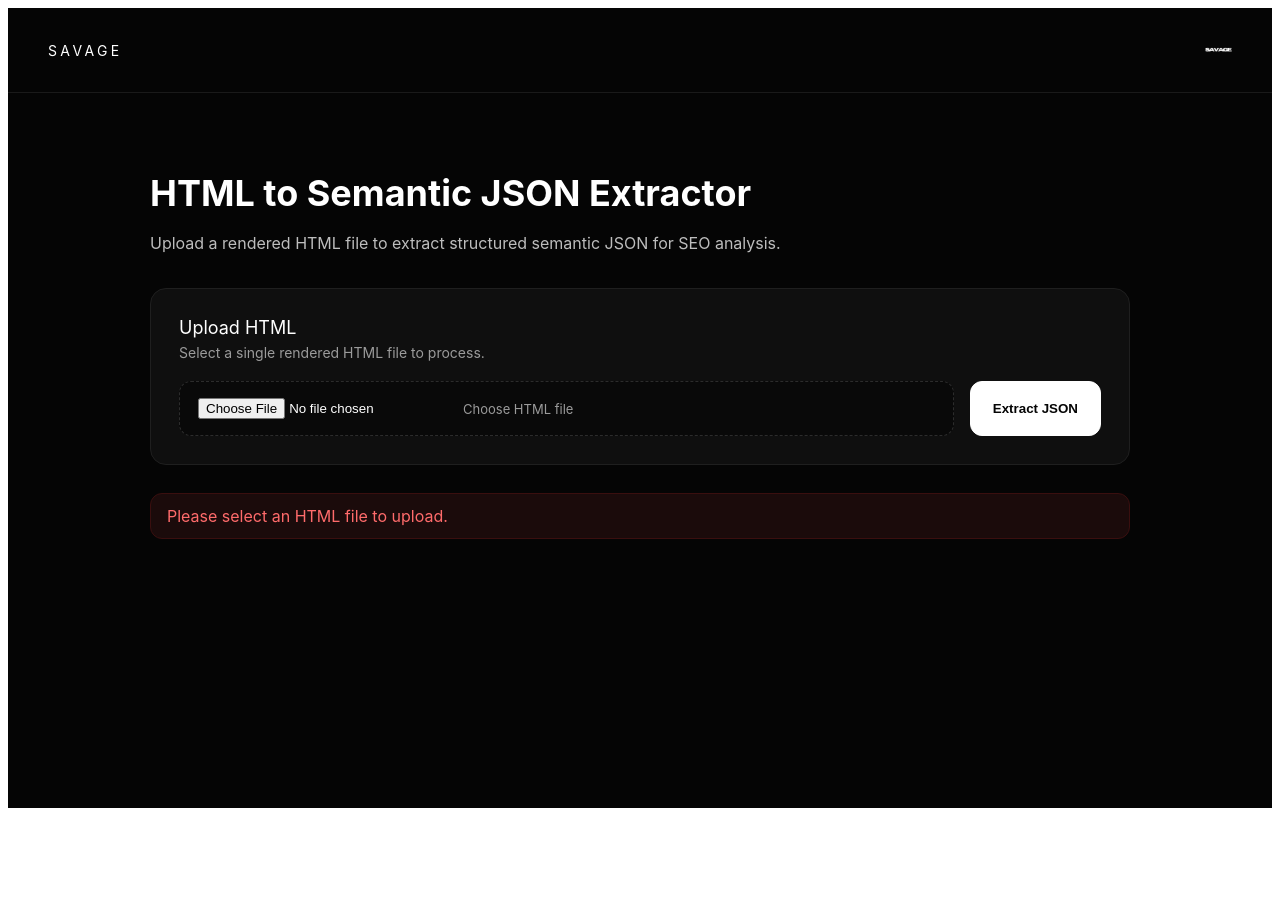
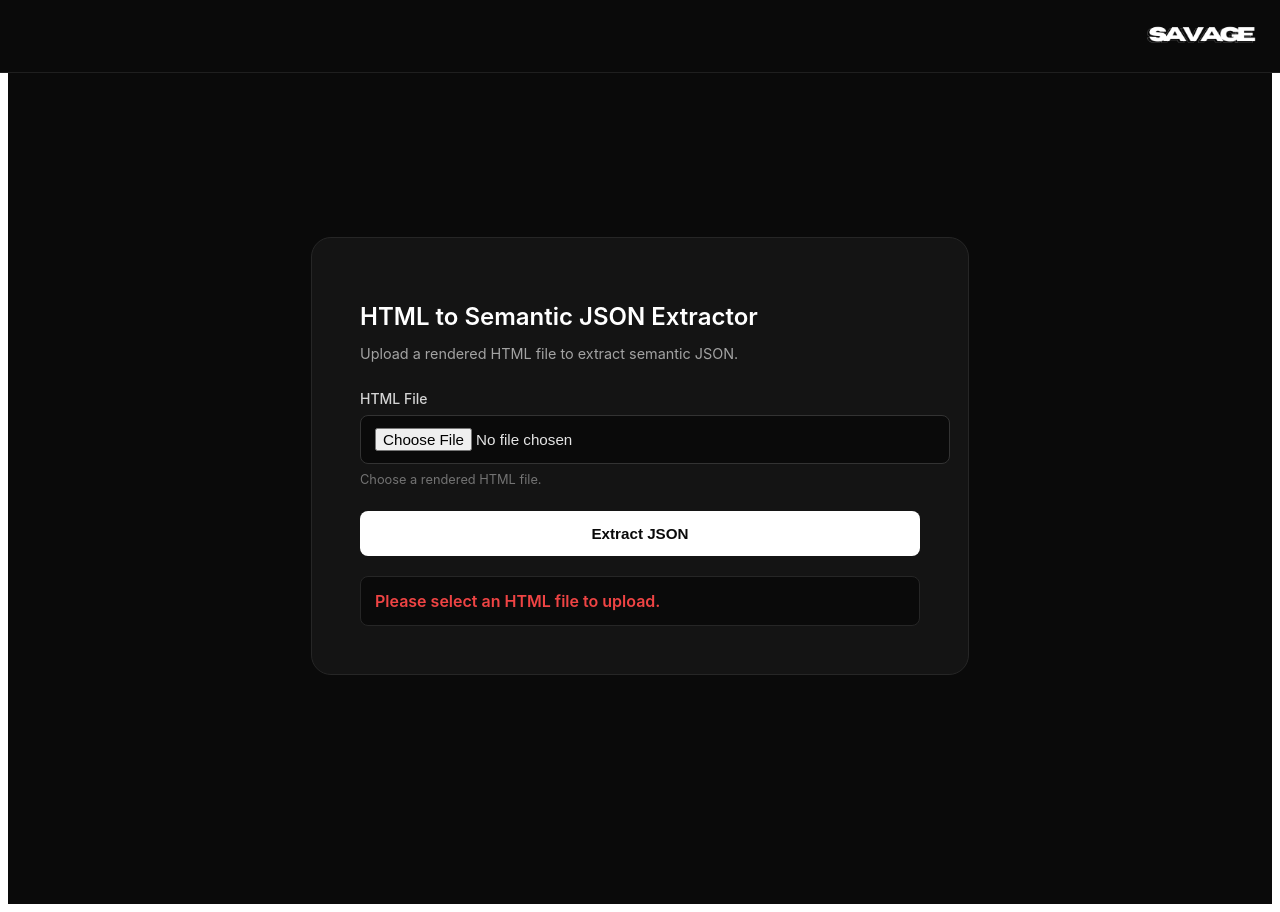
Before and after one commit to hr95savage/html-semantic-json-app, a Next.js app: page / in a window 1280 px wide. Both pictures are taken after a click on the button "Extract JSON". Before the commit the page ends 816 px from the top, so only its background shows below. Built offline with nearby package versions, Linux system fonts and the light colour scheme.

Commit message:
Match Screenshot Tool styling.

```diff
--- a/pages/index.tsx
+++ b/pages/index.tsx
@@ -58,106 +58,137 @@ export default function Home() {
     <div
       style={{
         minHeight: "100vh",
-        background: "#050505",
-        color: "#ffffff",
-        fontFamily: "Inter, system-ui, sans-serif"
+        background: "#0a0a0a",
+        color: "#e5e5e5",
+        fontFamily:
+          "Inter, -apple-system, BlinkMacSystemFont, 'Segoe UI', Roboto, sans-serif"
       }}
     >
       <header
         style={{
+          position: "fixed",
+          top: 0,
+          left: 0,
+          right: 0,
+          height: 72,
+          background: "#0a0a0a",
+          borderBottom: "1px solid #1f1f1f",
           display: "flex",
           alignItems: "center",
-          justifyContent: "space-between",
-          padding: "28px 40px",
-          borderBottom: "1px solid #1a1a1a"
+          justifyContent: "flex-end",
+          padding: "0 24px",
+          zIndex: 100
         }}
       >
-        <div style={{ fontSize: 14, letterSpacing: "0.24em" }}>SAVAGE</div>
         <img
           src="/logo.png"
           alt="Savage"
-          style={{ height: 28, objectFit: "contain" }}
+          style={{ height: 112, width: "auto", display: "block" }}
         />
       </header>
 
-      <main style={{ maxWidth: 980, margin: "0 auto", padding: "48px 24px" }}>
-        <section style={{ marginBottom: 32 }}>
-          <h1 style={{ fontSize: 36, marginBottom: 12 }}>
+      <main
+        style={{
+          paddingTop: 72,
+          minHeight: "100vh",
+          display: "flex",
+          alignItems: "center",
+          justifyContent: "center",
+          padding: "48px 32px"
+        }}
+      >
+        <div
+          style={{
+            background: "#141414",
+            border: "1px solid #262626",
+            borderRadius: 20,
+            padding: 48,
+            maxWidth: 560,
+            width: "100%"
+          }}
+        >
+          <h1
+            style={{
+              color: "#ffffff",
+              marginBottom: 8,
+              fontSize: "1.5rem",
+              fontWeight: 600
+            }}
+          >
             HTML to Semantic JSON Extractor
           </h1>
-          <p style={{ color: "#bdbdbd", maxWidth: 640, lineHeight: 1.6 }}>
-            Upload a rendered HTML file to extract structured semantic JSON for
-            SEO analysis.
+          <p style={{ color: "#a3a3a3", marginBottom: 28, fontSize: "0.9rem" }}>
+            Upload a rendered HTML file to extract semantic JSON.
           </p>
-        </section>
 
-        <section
+          <form onSubmit={handleSubmit}>
+            <div style={{ marginBottom: 24 }}>
+              <label
                 style={{
-            background: "#0f0f0f",
-            border: "1px solid #1f1f1f",
-            borderRadius: 16,
-            padding: 28,
-            marginBottom: 28
+                  display: "block",
+                  marginBottom: 8,
+                  color: "#d4d4d4",
+                  fontWeight: 500,
+                  fontSize: "0.875rem"
                 }}
               >
-          <div style={{ marginBottom: 20 }}>
-            <div style={{ fontSize: 18, marginBottom: 6 }}>Upload HTML</div>
-            <div style={{ color: "#9b9b9b", fontSize: 14 }}>
-              Select a single rendered HTML file to process.
-            </div>
-          </div>
-
-          <form onSubmit={handleSubmit} style={{ display: "flex", gap: 16 }}>
-            <label
-              style={{
-                flex: 1,
-                background: "#090909",
-                border: "1px dashed #2c2c2c",
-                padding: "16px 18px",
-                borderRadius: 12,
-                display: "flex",
-                alignItems: "center",
-                gap: 12
-              }}
-            >
+                HTML File
+              </label>
               <input
                 type="file"
                 accept=".html,text/html"
                 onChange={(event) => setFile(event.target.files?.[0] ?? null)}
-                style={{ color: "#ffffff" }}
+                style={{
+                  width: "100%",
+                  padding: "12px 14px",
+                  background: "#0a0a0a",
+                  border: "1px solid #333",
+                  borderRadius: 8,
+                  fontSize: "0.95rem",
+                  color: "#e5e5e5"
+                }}
               />
-              <span style={{ color: "#9b9b9b", fontSize: 13 }}>
-                {file ? file.name : "Choose HTML file"}
-              </span>
-            </label>
+              <div
+                style={{
+                  marginTop: 8,
+                  color: "#737373",
+                  fontSize: "0.8rem"
+                }}
+              >
+                {file ? file.name : "Choose a rendered HTML file."}
+              </div>
+            </div>
 
             <button
               type="submit"
               disabled={loading}
               style={{
-                padding: "14px 22px",
-                borderRadius: 12,
-                border: "1px solid #ffffff",
-                background: loading ? "#222222" : "#ffffff",
-                color: loading ? "#bdbdbd" : "#050505",
+                width: "100%",
+                padding: "14px",
+                background: "#ffffff",
+                color: "#0a0a0a",
+                border: "none",
+                borderRadius: 8,
+                fontSize: "0.95rem",
                 fontWeight: 600,
-                cursor: loading ? "not-allowed" : "pointer"
+                cursor: loading ? "not-allowed" : "pointer",
+                opacity: loading ? 0.6 : 1
               }}
             >
               {loading ? "Processing..." : "Extract JSON"}
             </button>
           </form>
-        </section>
 
           {error && (
             <div
               style={{
-              color: "#ff6b6b",
-              background: "#1b0b0b",
-              border: "1px solid #3a0f0f",
-              borderRadius: 12,
-              padding: "12px 16px",
-              marginBottom: 18
+                marginTop: 20,
+                padding: 14,
+                background: "#0a0a0a",
+                border: "1px solid #262626",
+                borderRadius: 8,
+                color: "#ef4444",
+                fontWeight: 600
               }}
             >
               {error}
@@ -165,12 +196,13 @@ export default function Home() {
           )}
 
           {result && (
-          <section
+            <div
               style={{
-              background: "#0f0f0f",
-              border: "1px solid #1f1f1f",
-              borderRadius: 16,
-              padding: 24
+                marginTop: 28,
+                padding: 20,
+                background: "#0a0a0a",
+                border: "1px solid #262626",
+                borderRadius: 8
               }}
             >
               <div
@@ -181,15 +213,19 @@ export default function Home() {
                   marginBottom: 12
                 }}
               >
-              <div style={{ fontSize: 16 }}>Output</div>
+                <span style={{ fontWeight: 600, color: "#a3a3a3" }}>
+                  Output
+                </span>
                 <button
                   onClick={downloadJson}
                   style={{
-                  border: "1px solid #ffffff",
-                  background: "transparent",
+                    padding: "10px 20px",
+                    background: "#262626",
                     color: "#ffffff",
-                  padding: "8px 14px",
-                  borderRadius: 10,
+                    border: "1px solid #404040",
+                    borderRadius: 8,
+                    fontSize: "0.875rem",
+                    fontWeight: 500,
                     cursor: "pointer"
                   }}
                 >
@@ -198,20 +234,23 @@ export default function Home() {
               </div>
               <pre
                 style={{
-                background: "#080808",
-                borderRadius: 12,
-                padding: 16,
-                maxHeight: 520,
-                overflow: "auto",
-                whiteSpace: "pre-wrap",
-                color: "#eaeaea",
-                border: "1px solid #1f1f1f"
+                  background: "#0a0a0a",
+                  color: "#a3a3a3",
+                  padding: 14,
+                  borderRadius: 6,
+                  fontFamily: "ui-monospace, monospace",
+                  fontSize: "0.8rem",
+                  maxHeight: 220,
+                  overflowY: "auto",
+                  border: "1px solid #1f1f1f",
+                  whiteSpace: "pre-wrap"
                 }}
               >
                 {result}
               </pre>
-          </section>
+            </div>
           )}
+        </div>
       </main>
     </div>
   );
```
Lines whose indentation alone changed are shown as unchanged.
